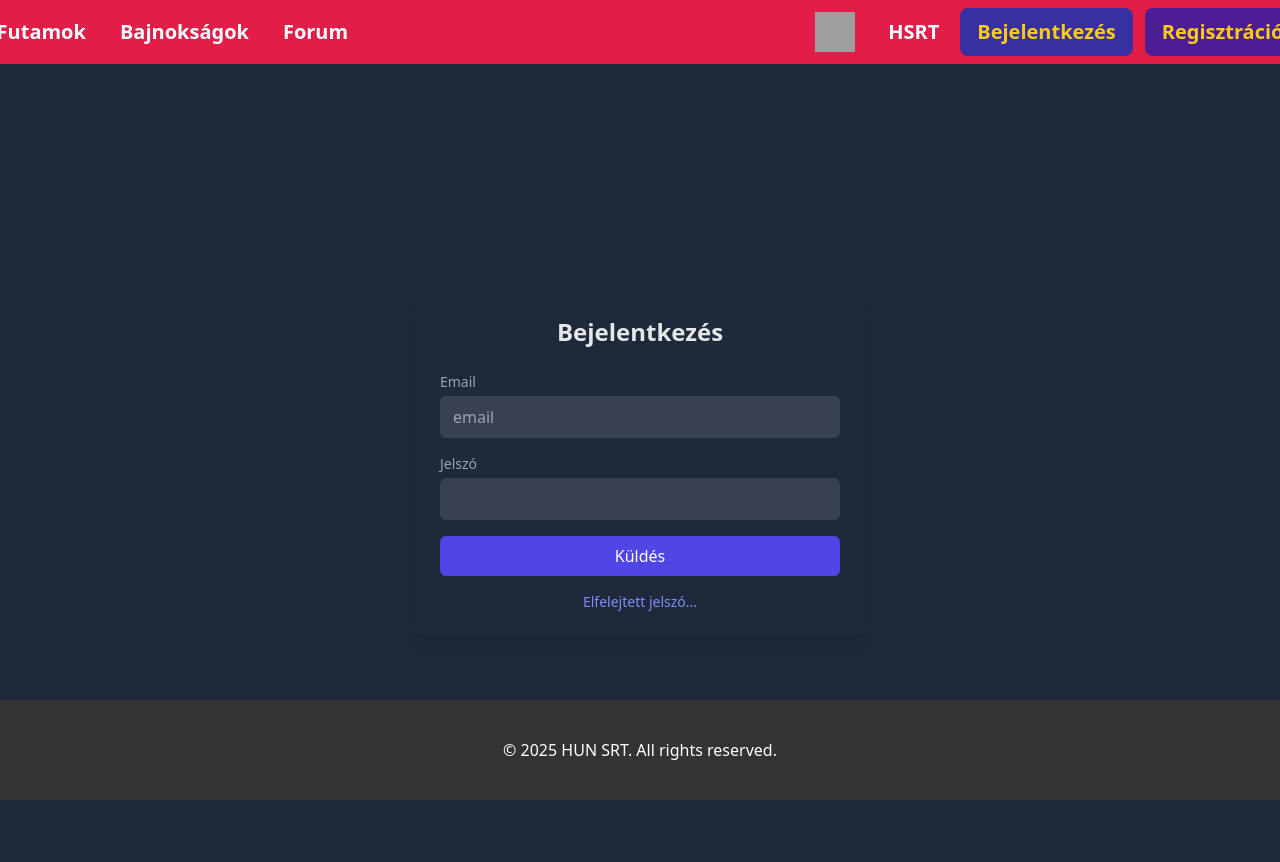
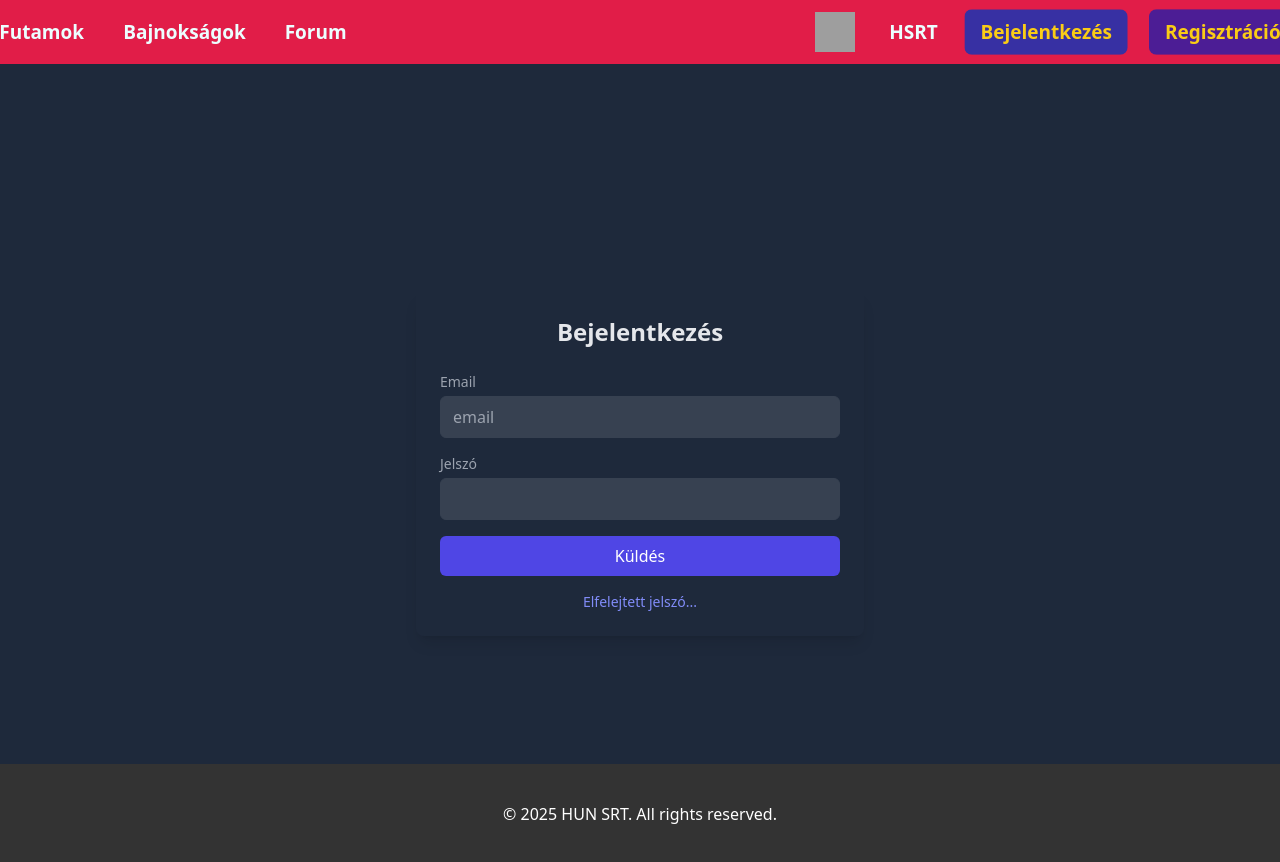
Before and after one commit to 1Szvm/ProjectMunkaFront, a React (Vite) app: page /auth/in in a window 1280 px wide. Built offline with nearby package versions, Linux system fonts and the light colour scheme; no server answers; grey boxes are pictures that could not be loaded.

Commit message:
footerFix

```diff
--- a/src/components/Footer.jsx
+++ b/src/components/Footer.jsx
@@ -2,6 +2,8 @@ import React from 'react'
 
 export const Footer = () => {
     return (
+      <div id="sticky-footer">
+        <div class="wrap">
           <footer style={{
             height: '100px',
             display: 'flex',
@@ -19,5 +21,7 @@ export const Footer = () => {
           }}>
             <p>&copy; {new Date().getFullYear()} HUN SRT. All rights reserved.</p>
           </footer>
+        </div>
+      </div>
     );
   };
--- a/src/components/Header.jsx
+++ b/src/components/Header.jsx
@@ -31,7 +31,7 @@ export const Header = () => {
   const navLinks = (
     <>
       <NavLink className="btn btn-ghost text-xl" to="/futamok">Futamok</NavLink>
-      <NavLink className="btn btn-ghost text-xl" to="/forum">Bajnokságok</NavLink>
+      <NavLink className="btn btn-ghost text-xl" to="/bajnoksagok">Bajnokságok</NavLink>
       <NavLink className="btn btn-ghost text-xl" to="/forum">Forum</NavLink>
     </>
   );
@@ -141,7 +141,7 @@ export const Header = () => {
         </div>
       )}
       <Outlet />
-      <Footer/>
+
    </div>
   );
 };
--- a/src/pages/Auth.jsx
+++ b/src/pages/Auth.jsx
@@ -2,7 +2,8 @@ import React, { useContext } from 'react';
 import { Form, useLocation, useNavigate } from 'react-router-dom';
 import { UserContext } from '../context/UserContext';
 import Toastify from '../components/Toastify';
-
+import { Footer } from '../components/Footer';
+import './Home.css'
 export const Auth = () => {
   const { user, signInUser, signUpUser, msg, setMsg } = useContext(UserContext);
   const navigate = useNavigate();
@@ -20,6 +21,7 @@ export const Auth = () => {
   };
 
   return (
+    <div className="home">
       <div className="flex items-center justify-center min-h-screen">
         <div className="w-full max-w-md bg-base-00 text-gray-200 rounded-lg shadow-lg p-6">
           <h3 className="text-2xl font-semibold text-center mb-6">
@@ -77,6 +79,8 @@ export const Auth = () => {
             Elfelejtett jelszó...
           </a>
           <Toastify {...msg}  />
+          <Footer/>
+        </div>
       </div>
       </div>
   );
--- /dev/null
+++ b/src/pages/Bajnoksagok.jsx
@@ -0,0 +1,13 @@
+import React from 'react'
+import { Footer } from '../components/Footer'
+
+const Bajnoksagok = () => {
+  return (
+    <div>
+      <Footer/>
+    </div>
+
+  )
+}
+
+export default Bajnoksagok
--- /dev/null
+++ b/src/pages/Forum.jsx
@@ -0,0 +1,12 @@
+import React from 'react'
+import { Footer } from '../components/Footer'
+
+const Forum = () => {
+  return (
+    <div>
+      <Footer/>
+    </div>
+  )
+}
+
+export default Forum
--- a/src/pages/Futamok.jsx
+++ b/src/pages/Futamok.jsx
@@ -1,5 +1,6 @@
 import React, {useEffect, useState } from 'react';
 import { readCategories, readRaces } from '../utility/crudUtility';
+import { Footer } from '../components/Footer';
 
 export const Futamok = () => {
   const [categories,setCategories]=useState(null)
@@ -14,6 +15,7 @@ export const Futamok = () => {
 
 
   return (
+    <div className="home">
       <div className=''>
         <h1 className='text-3xl m-3 text-center font-bold w-100'>Futamok</h1>
         <div className="btn-group pb-4 text-center flex justify-center" role="group" aria-label="Category selection">
@@ -49,6 +51,8 @@ export const Futamok = () => {
                 null
             ))
             ))}
+            <Footer/>
+        </div>
       </div>
       </div>
 );
--- /dev/null
+++ b/src/pages/Home.css
@@ -0,0 +1,15 @@
+.home {
+    position: relative;
+
+  }
+
+  #sticky-footer {
+    padding: 50px 0;
+    background: var(--header_background);  /* optional */
+    color: var(--primary-medium); /* optional */
+    text-align: center; /* optional */
+    position: absolute;
+    bottom: 0;
+    width: 100%;
+    left: 0;
+  }
--- a/src/pages/Home.jsx
+++ b/src/pages/Home.jsx
@@ -1,5 +1,6 @@
 import React, { useState, useEffect } from 'react';
-
+import { Footer } from '../components/Footer';
+import './Home.css'
 export const Home = () => {
 
   const [matches, setMatches] = useState(
@@ -23,7 +24,7 @@ document.location.reload(true);
   }, []);
 
   return (
-    <>
+    <div className='home'>
       {matches ? (
         <div className='justify-center items-center flex m-0 w-full'>
           <div className='overflow-hidden'>
@@ -43,6 +44,7 @@ document.location.reload(true);
           <div></div>
         </div>
       )}
-    </>
+      <Footer/>
+    </div>
   );
 };
```
Also changed, not shown: src/App.jsx (+10 -1 lines). Lines whose indentation alone changed are shown as unchanged.
